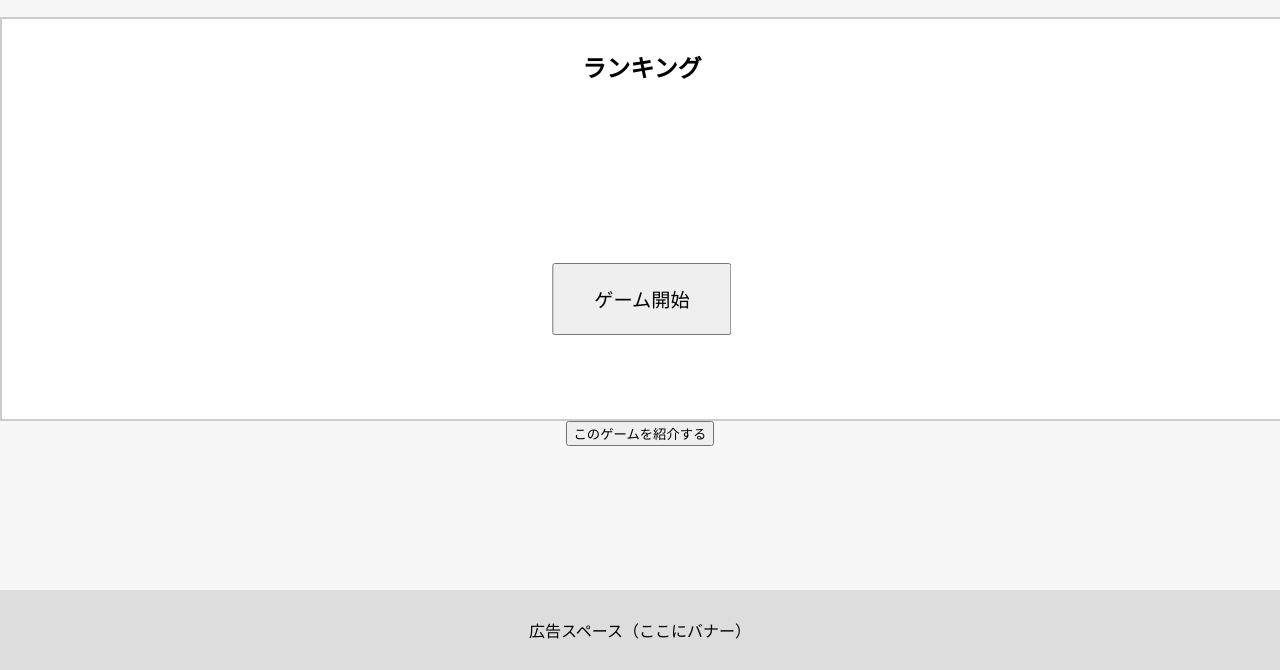
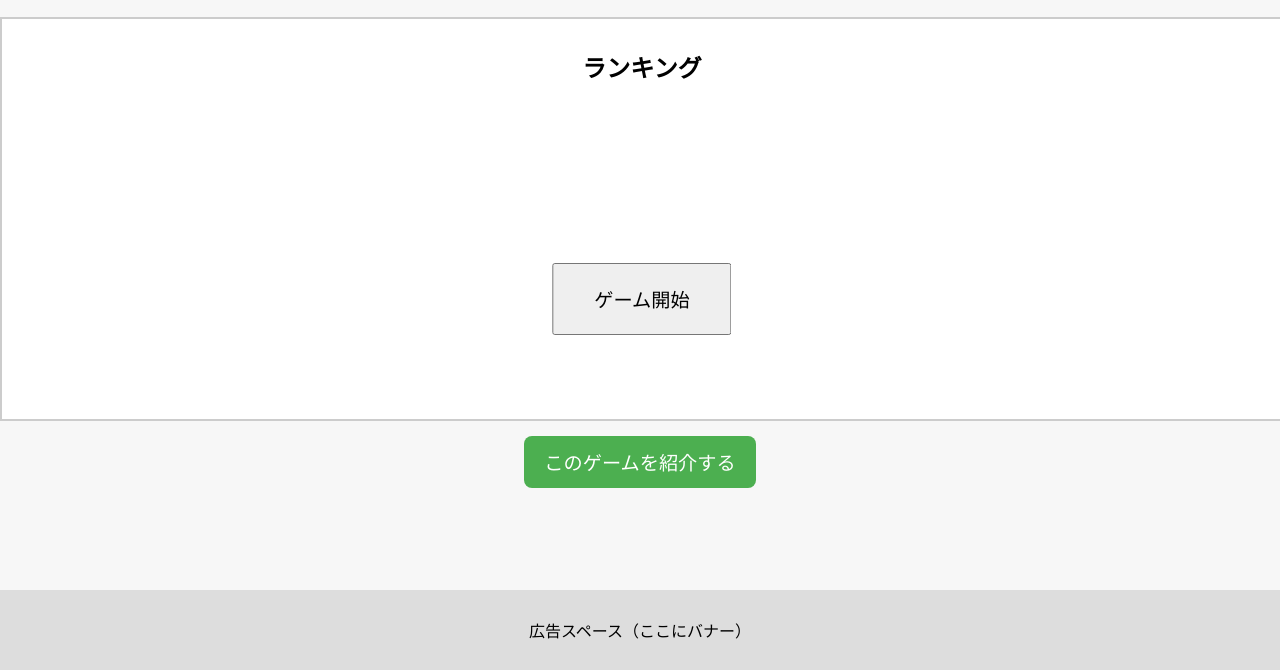
Before and after one commit to quietroom-dev/HIMA_TSUBUSHI, a plain HTML site: page index.html in a window 1280 px wide. Shown: the part 130-800 px from the top of the page. Drawn offline with Linux system fonts and the light colour scheme.

Commit message:
Add styles for share button

```diff
--- a/style.css
+++ b/style.css
@@ -128,3 +128,18 @@ body {
     justify-content: center;
     z-index: 9999;        /* ★ゲームより前に表示 */
 }
+
+.share-button {
+    margin-top: 15px;
+    padding: 12px 20px;
+    font-size: 1.2rem;
+    background: #4caf50;
+    color: #fff;
+    border: none;
+    border-radius: 8px;
+    cursor: pointer;
+}
+
+.share-button:hover {
+    background: #45a049;
+}
```
